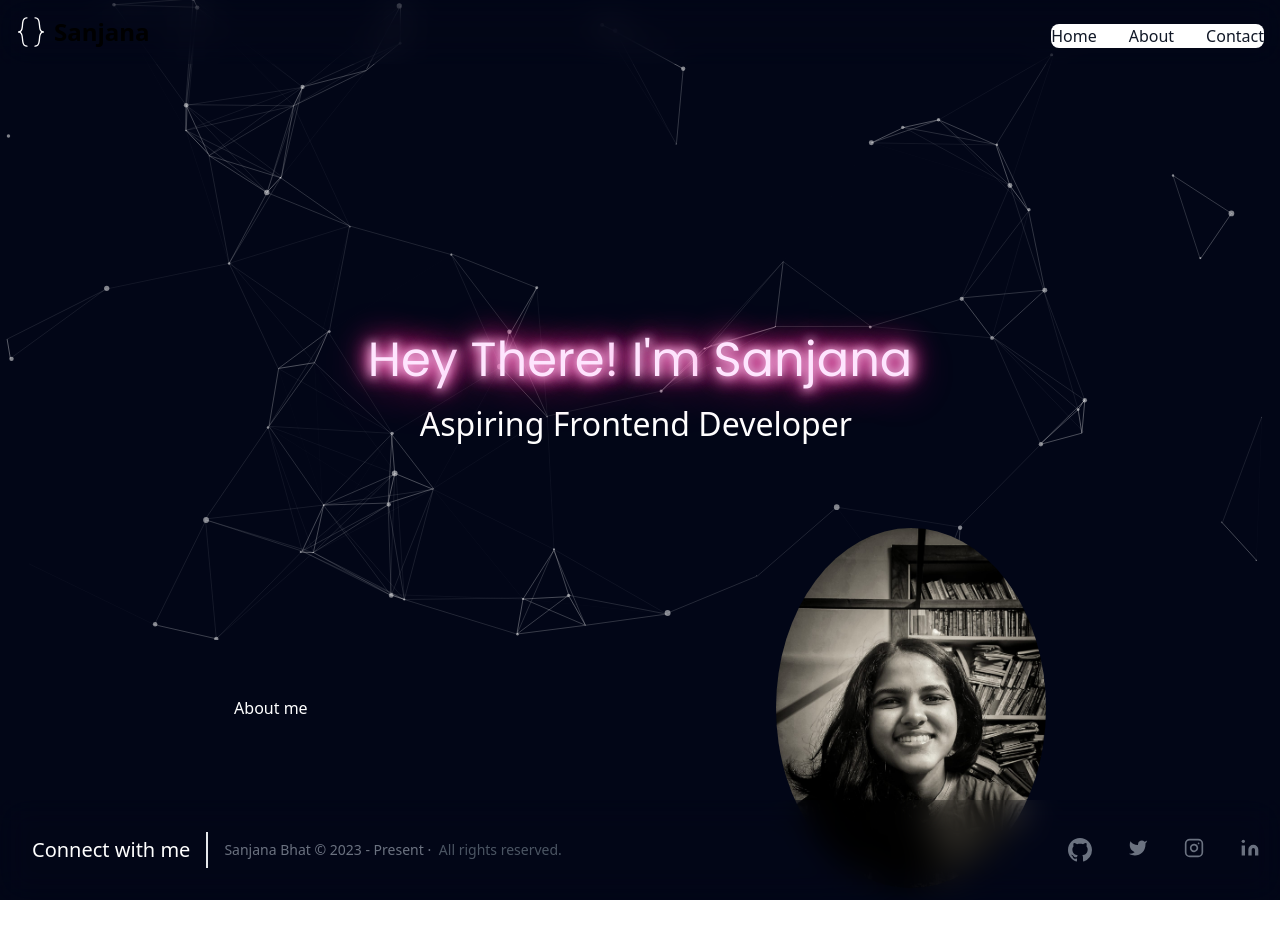
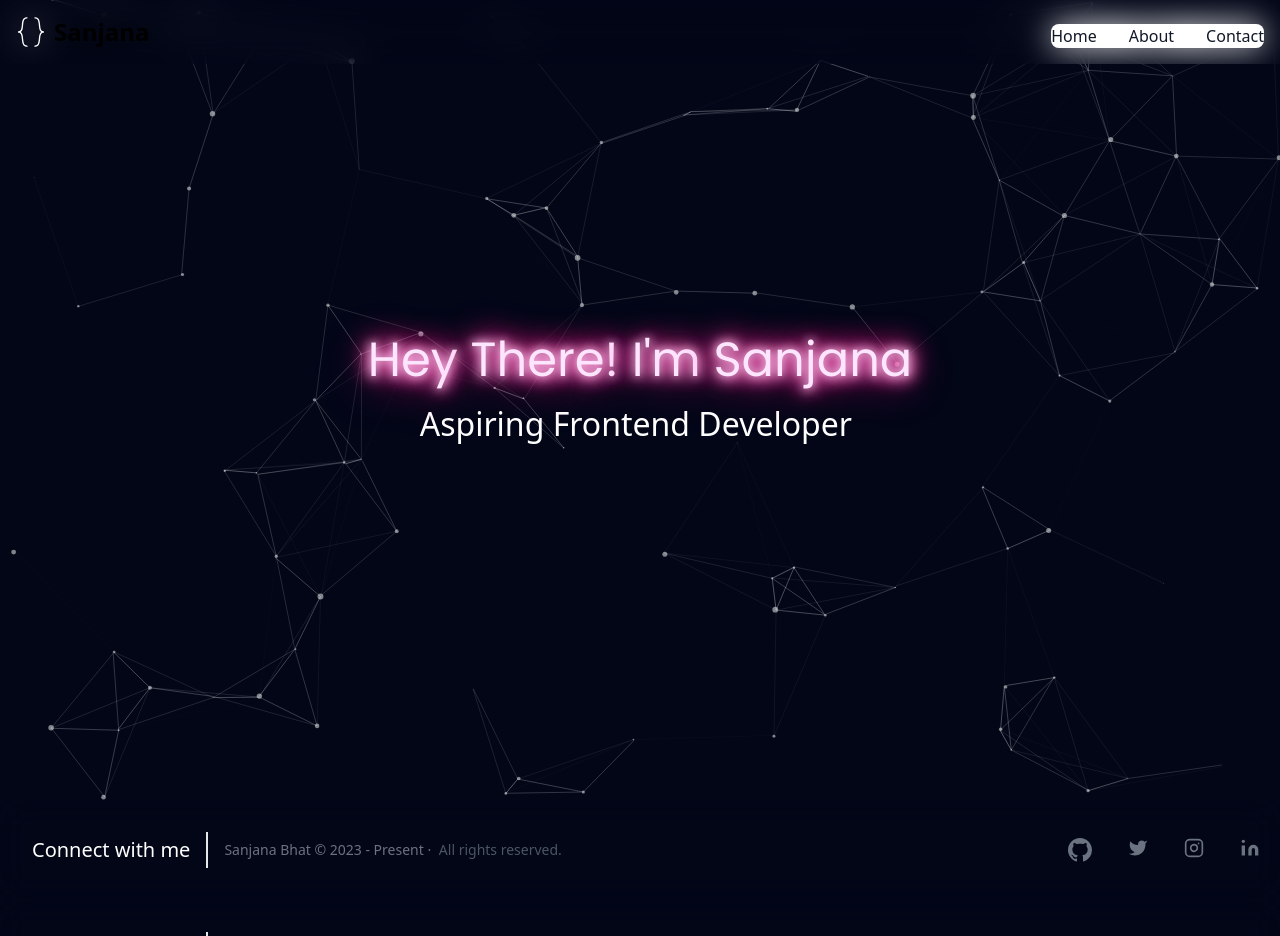
Before and after one commit to Sanjana-Bhat-02/pfolio, a SvelteKit app: page / in a window 1280 px wide. Shown: the top 936 px of the page. Before the commit the page ends 900 px from the top, so only its background shows below. Built offline with nearby package versions, Linux system fonts and the light colour scheme.

Commit message:
added about page

```diff
--- /dev/null
+++ b/src/components/About.svelte
@@ -0,0 +1,30 @@
+<script>
+    import "../routes/styles.css";
+</script>
+
+<div class="flex flex-col relative h-screen">
+    <div id="particles-js" class="bg-slate-950 w-full h-full z-0 bg-cover">
+
+
+        <div class="about flex justify-around items-center my-20">
+           <h1 class="text-white">About me</h1>
+           <img src="/pic.jpeg" alt="">
+        </div>
+    </div>
+</div>
+
+
+
+<style>
+   img {
+  max-width: 100%;
+  height: auto;
+  display: block;
+  border-radius: 50%;
+  height: 360px;
+}
+
+
+
+
+</style>
--- a/src/components/Background.svelte
+++ b/src/components/Background.svelte
@@ -126,5 +126,5 @@
 </script>
 
 <div id="particle-js">
-    <slot/>
+    <slot />
 </div>
--- a/src/components/Content.svelte
+++ b/src/components/Content.svelte
@@ -3,7 +3,7 @@
 </script>
 
 <div class="flex flex-col relative h-screen">
-    <div id="particles-js" class="bg-slate-950 top-0 left-0 w-full h-fit z-0 bg-fixed">
+    <div id="particles-js" class="bg-slate-950 w-full h-full z-0 bg-cover">
     <div class="container">
         <div class="con">
             <div class="sign">
@@ -19,23 +19,14 @@
             <p class="word">Developer&nbsp;</p>
         </div>
 
-        <div class="about flex justify-around items-center my-20">
-           <h1 class="text-white">About me</h1>
-           <img src="/pic.jpeg" alt="">
-        </div>
+
     </div>
 </div>
 </div>
 
 
 <style>
-   img {
-  max-width: 100%;
-  height: auto;
-  display: block;
-  border-radius: 50%;
-  height: 360px;
-}
+
 
 
 
--- a/src/routes/+layout.svelte
+++ b/src/routes/+layout.svelte
@@ -12,9 +12,10 @@
   </header>
   <div class="overflow-y-auto">
   <Background>
-    <Content/>  <!-- <slot/> -->
+    <!-- <Content/>   -->
+    <slot />
 
-  </Background>
+</Background>
   <footer class="sticky bottom-0 z-50">
     <Footer />
   </footer>
```
Also changed, not shown: src/routes/about/+page.svelte (+6 -21 lines).
